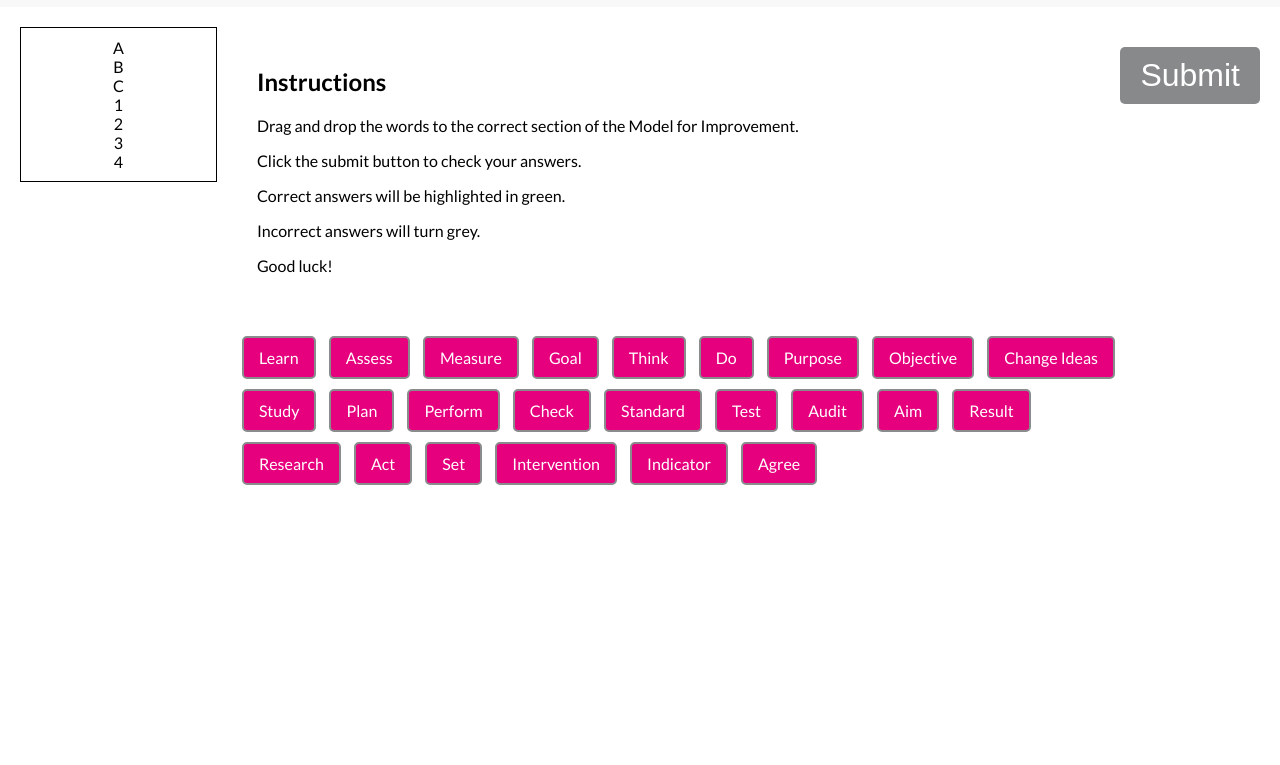
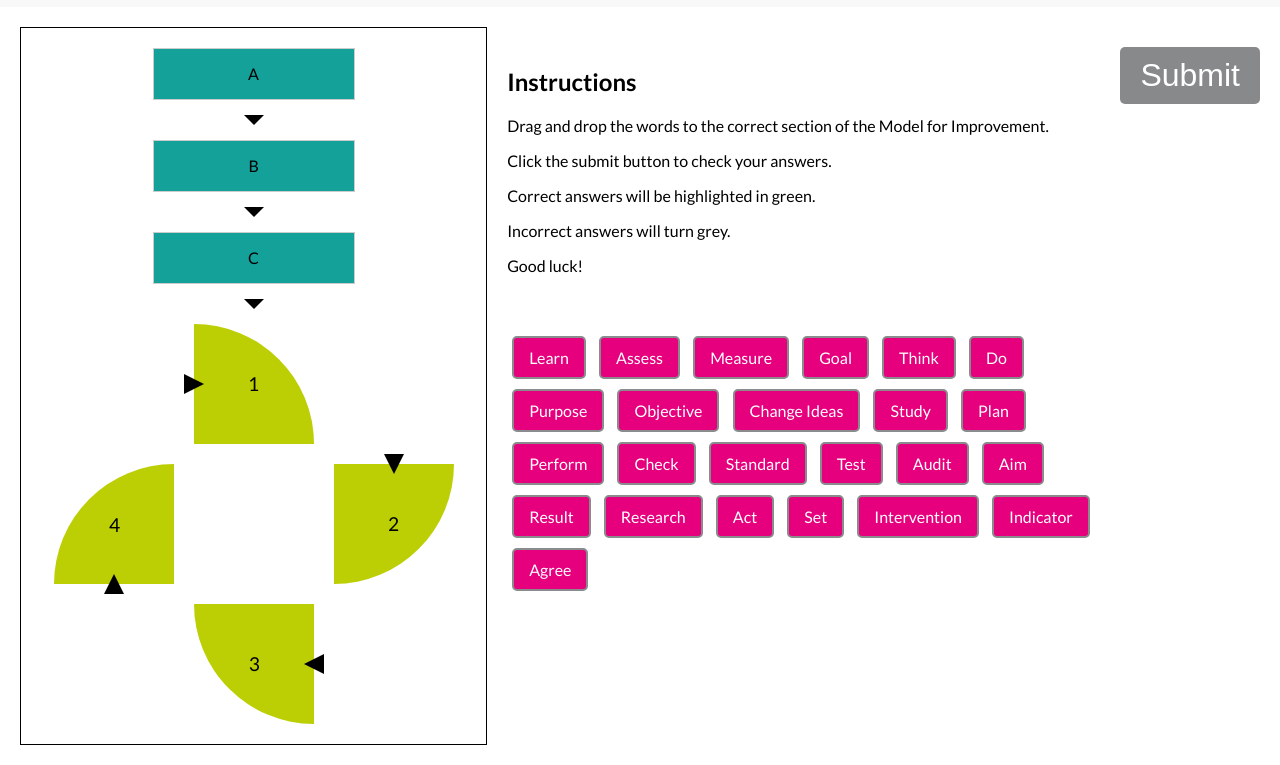
Before and after one commit to NicInTheLoop/MfIgame, a plain HTML site: page index.html in a window 1280 px wide. Shown: the part 84-849 px from the top of the page. Before the commit the page ends 800 px from the top, so only its background shows below. Drawn offline with Linux system fonts and the light colour scheme.

Commit message:
mistakenly deleted these

```diff
--- a/index.html
+++ b/index.html
@@ -4,7 +4,8 @@
     <meta charset="UTF-8">
     <meta name="viewport" content="width=device-width, initial-scale=1.0">
     <title>Test Your Knowledge</title>
-    <link rel="stylesheet" href="styles.css?v=1.0">
+    <link rel="stylesheet" href="styles.css">
+    <link rel="icon" href="favicon.ico"> <!-- Optional: Add a favicon if you have one -->
 </head>
 <body>
     <header>
--- a/script.js
+++ b/script.js
@@ -50,19 +50,6 @@ function allowDrop(event) {
     event.preventDefault();
 }
 
-function drag(event) {
-    event.dataTransfer.setData("text", event.target.id);
-}
-
-function drop(event) {
-    event.preventDefault();
-    var data = event.dataTransfer.getData("text");
-    var draggedElement = document.getElementById(data);
-    if (event.target.classList.contains('text-box') || event.target.classList.contains('quarter')) {
-        event.target.appendChild(draggedElement);
-    }
-}
-
 function submitAnswers() {
     console.log("submitAnswers called");
     // Implement the logic to check the answers and provide feedback
@@ -70,24 +57,8 @@ function submitAnswers() {
     document.getElementById('next-question-button').style.display = 'block';
 }
 
-function ensureArrowsVisible() {
-    const arrows = ['arrow1', 'arrow2', 'arrow3', 'arrow4'];
-    arrows.forEach(arrowId => {
-        const arrow = document.getElementById(arrowId);
-        if (arrow) {
-            arrow.style.display = 'block';
-            arrow.style.visibility = 'visible';
-        }
-    });
-}
-
 function nextQuestion() {
     console.log("nextQuestion called");
     // Implement the logic to load the next question
     alert('Next question logic not implemented yet.');
 }
-
-function checkAnswer(answer) {
-    // Implement the logic to check the answer and provide feedback
-    alert(`You selected: ${answer}`);
-}
--- a/styles.css
+++ b/styles.css
@@ -50,6 +50,135 @@ h1 {
     flex-direction: column;
     align-items: center;
     margin-right: 20px; /* Add some space between the game area and the instructions container */
+}
+
+.text-box {
+    width: 200px; /* Adjust width as needed */
+    height: 50px; /* Reduced height */
+    background-color: #14A19A;
+    border: 1px solid #ccc;
+    display: flex;
+    justify-content: center;
+    align-items: center;
+    margin: 10px auto; /* Reduced margin */
+    text-align: center;
+}
+
+.downward-arrow {
+    width: 0;
+    height: 0;
+    border-left: 10px solid transparent;
+    border-right: 10px solid transparent;
+    border-top: 10px solid #000;
+    margin: 5px auto; /* Reduced margin */
+}
+
+.cycle {
+    position: relative; /* Needed for absolute positioning of arrows */
+    width: 400px; /* Reduced width */
+    height: 400px; /* Reduced height */
+    display: flex;
+    justify-content: center;
+    align-items: center;
+    margin: 10px auto; /* Adjusted margin to move the cycle upwards */
+}
+
+.quarter {
+    width: 120px; /* Reduced width */
+    height: 120px; /* Reduced height */
+    background-color: #BCCF04;
+    position: absolute;
+    border-radius: 0 100% 0 0; /* Create a quarter-circle */
+    display: flex;
+    justify-content: center;
+    align-items: center;
+    text-align: center; /* Center text */
+}
+
+.quarter span {
+    font-size: 1.2em; /* Reduced font size */
+    display: block;
+    transform-origin: center center;
+}
+
+#quarter1 span {
+    transform: rotate(0deg); /* Adjust rotation for quarter 1 */
+}
+
+#quarter2 span {
+    transform: rotate(-90deg); /* Adjust rotation for quarter 2 */
+}
+
+#quarter3 span {
+    transform: rotate(180deg); /* Adjust rotation for quarter 3 */
+}
+
+#quarter4 span {
+    transform: rotate(90deg); /* Adjust rotation for quarter 4 */
+}
+
+#quarter1 {
+    top: 0;
+    left: 50%;
+    transform: translate(-50%, 0) rotate(0deg);
+}
+
+#quarter2 {
+    top: 50%;
+    left: 100%;
+    transform: translate(-100%, -50%) rotate(90deg);
+}
+
+#quarter3 {
+    top: 100%;
+    left: 50%;
+    transform: translate(-50%, -100%) rotate(180deg);
+}
+
+#quarter4 {
+    top: 50%;
+    left: 0;
+    transform: translate(0, -50%) rotate(270deg);
+}
+
+.arrow {
+    width: 0;
+    height: 0;
+    border-left: 10px solid transparent; /* Smaller arrow */
+    border-right: 10px solid transparent; /* Smaller arrow */
+    border-top: 20px solid var(--arrow-color, black); /* Use CSS variable for color */
+    position: absolute;
+}
+
+#arrow1 {
+    top: 50%;
+    left: 0%;
+    transform: translate(-50%, -50%) rotate(-90deg); /* Facing right */
+}
+
+#arrow2 {
+    top: 50%;
+    left: 0%;
+    transform: translate(-50%, -50%) rotate(270deg); /* Facing down */
+}
+
+#arrow3 {
+    top: 50%;
+    left: 0%;
+    transform: translate(-50%, -50%) rotate(-90deg); /* Facing left */
+}
+
+#arrow4 {
+    top: 50%;
+    left: 0%;
+    transform: translate(-50%, -50%) rotate(270deg); /* Facing up */
+}
+
+.instructions-container {
+    width: 50%;
+    display: flex;
+    flex-direction: column;
+    align-items: center;
 }
 
 .instructions {
```
